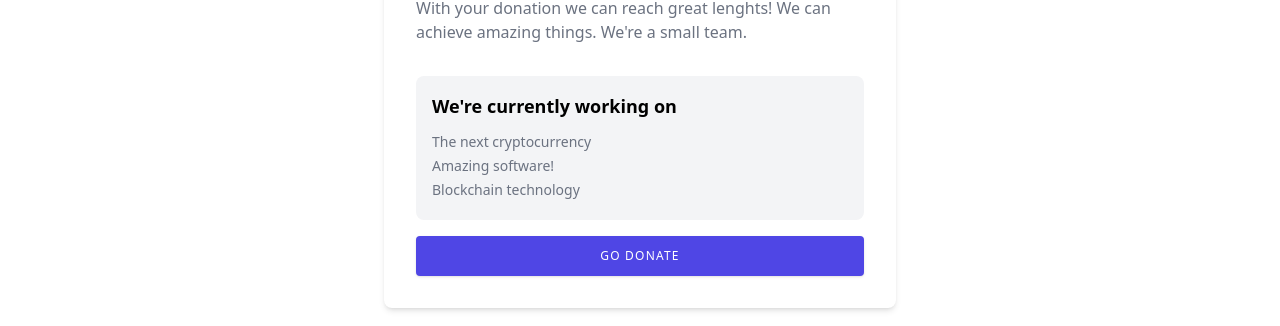
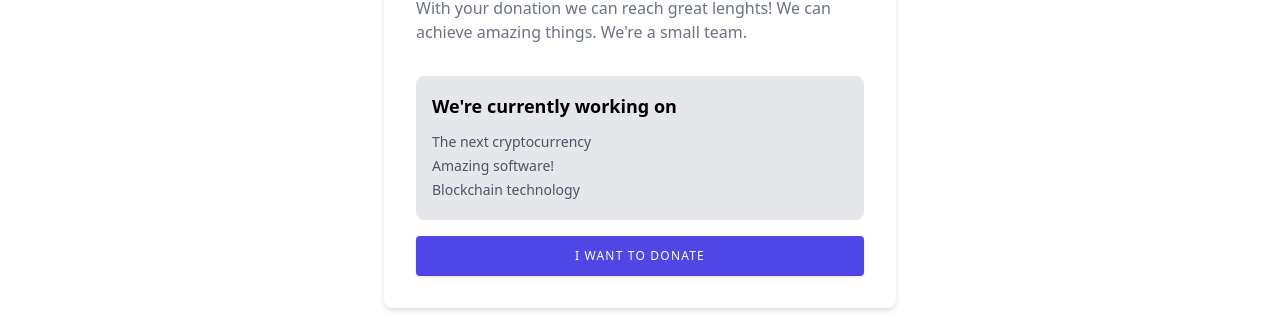
Before and after one commit to hvpetrow/make-some-good, a React (Create React App) app: page /donate in a window 1280 px wide. Shown: the part 346-672 px from the top of the page. Built offline with nearby package versions, Linux system fonts and the light colour scheme; no server answers; the database is empty.

Commit message:
donate component updated

```diff
--- a/src/components/Donate/Donate.js
+++ b/src/components/Donate/Donate.js
@@ -1,6 +1,27 @@
-import React from 'react'
+import React, { useState } from 'react'
 
 export const Donate = () => {
+    const [clicked,setClicked] = useState(false);
+
+    const bankAccount = (
+        <div className="bg-gray-300 rounded-lg">
+            <div className="py-4 px-4">
+                <div className="flex flex-col">
+                    <h4 className="text-lg font-semibold mb-3">
+                        Bank Account
+                    </h4>
+                    <div className="flex flex-col text-sm text-gray-700">
+                        <span className="mb-1">
+                           <strong>Bank: </strong>bankName</span>
+                        <span className="mb-1"><strong>IBAN: </strong>111111111</span>
+                        <span className="mb-1"><strong>BIC: </strong>11111111</span>
+                        <span className="mb-1"><strong>Reciever: </strong>recieverName</span>
+                    </div>
+                </div>
+            </div>
+        </div>
+    );
+
     return (
         <>
             <div className="h-screen w-full flex flex-col justify-center items-center">
@@ -15,13 +36,13 @@ export const Donate = () => {
                                 amazing things. We're a small team.
                             </p>
                         </div>
-                        <div className="bg-gray-100 rounded-lg">
+                        <div className="bg-gray-200 rounded-lg">
                             <div className="py-4 px-4">
                                 <div className="flex flex-col">
                                     <h4 className="text-lg font-semibold mb-3">
                                         We're currently working on
                                     </h4>
-                                    <div className="flex flex-col text-sm text-gray-500">
+                                    <div className="flex flex-col text-sm text-gray-600">
                                         <span className="mb-1">The next cryptocurrency</span>
                                         <span className="mb-1">Amazing software!</span>
                                         <span className="mb-1">Blockchain technology</span>
@@ -29,13 +50,18 @@ export const Donate = () => {
                                 </div>
                             </div>
                         </div>
+                        {clicked && bankAccount}
                         <div className="py-4">
-                            <a
-                                href="/"
-                                className="block tracking-widest uppercase text-center shadow bg-indigo-600 hover:bg-indigo-700 focus:shadow-outline focus:outline-none text-white text-xs py-3 px-10 rounded"
+                            <button onClick={() => {
+                                setClicked(click => !click)
+
+                            }}
+                                className="block w-full tracking-widest uppercase text-center shadow bg-indigo-600 hover:bg-indigo-700 focus:shadow-outline focus:outline-none text-white text-xs py-3 px-10 rounded"
                             >
-                                Go donate
-                            </a>
+                                {clicked
+                                ? 'Hide'
+                                : 'I want to donate' }
+                            </button>
                         </div>
                     </div>
                 </div>
```
